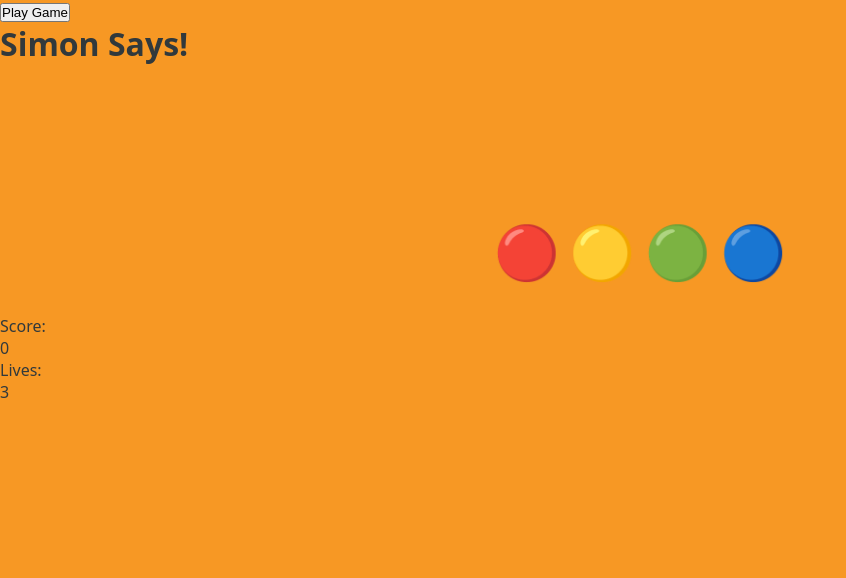
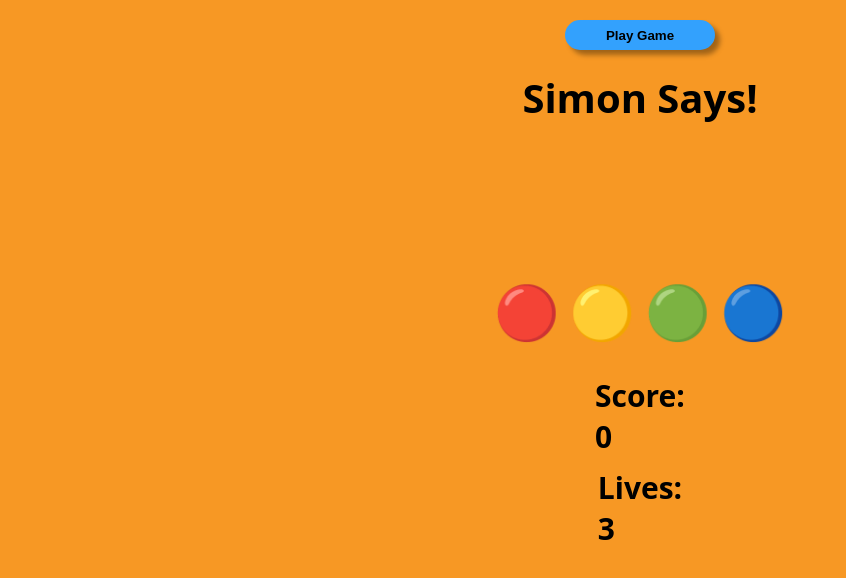
Before and after one commit to pilot2coding/simon-says, a plain HTML site: page index.html in a window 1280 px wide. Shown: the whole page, without its empty margins (0-846 px from the left). Drawn offline with Linux system fonts and the light colour scheme.

Commit message:
Added CSS styles

```diff
--- a/styles.css
+++ b/styles.css
@@ -6,7 +6,7 @@
 body{
     background-color: #F79824;
     font-family: system-ui, -apple-system, BlinkMacSystemFont, 'Segoe UI', Roboto, Oxygen, Ubuntu, Cantarell, 'Open Sans', 'Helvetica Neue', sans-serif;
-    color: #31393C;
+    color: black;
 }
 
 #options-display {
@@ -36,3 +36,35 @@ body{
     align-items: center;
     justify-content: center;
 }
+
+#simon{
+    text-align: center;
+    margin-top: 20px;
+    font-size: 40px;
+}
+
+#start{
+    width: 150px;
+    height: 30px;
+    border-radius: 20px;
+    border: 2px solid #33A1FD;
+    background-color: #33A1FD;
+    box-shadow: 5px 5px 5px rgba(0, 0, 0, 0.35);
+    font-weight: bolder;
+}
+
+#controls{
+    display: flex;
+    justify-content: center;
+    align-items: center;
+    margin-top: 20px;
+}
+
+#text-display{
+    display: flex;
+    flex-direction: column;
+    align-items: center;
+    gap: 10px;
+    font-size: 30px;
+    font-weight: bolder;
+}
```
Also changed, not shown: index.html (+2 -3 lines).
